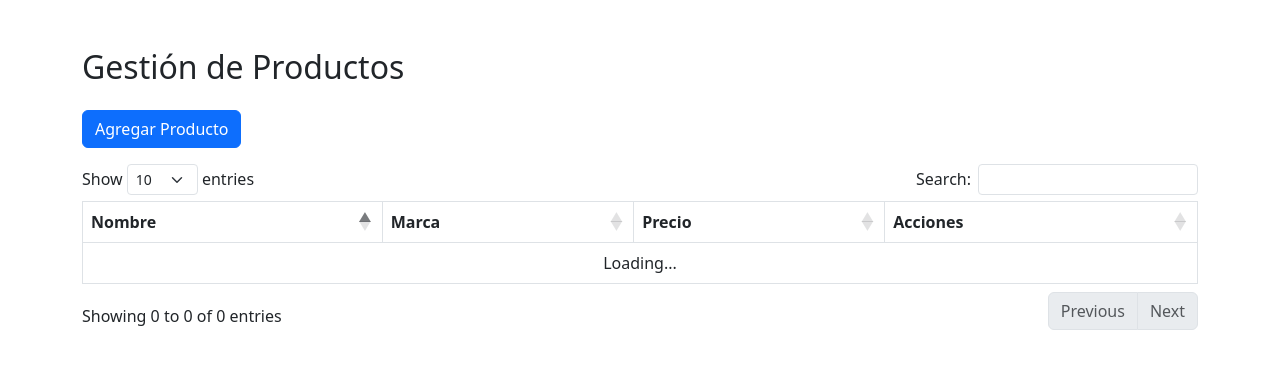
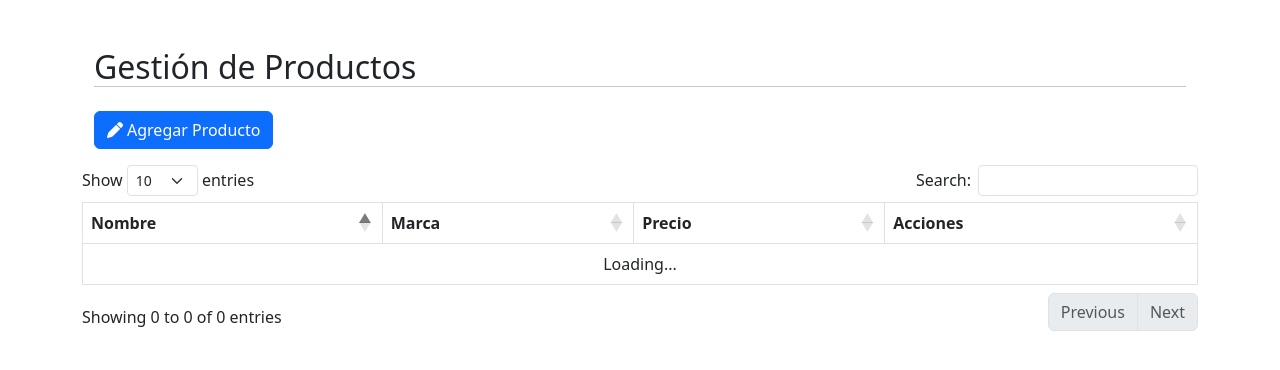
Before and after one commit to Owncreed93/codigniter4-dockerized, a CodeIgniter 4 app: the page made by project/app/Views/products/index.php in a window 1280 px wide. Shown: the top 370 px of the page. Run offline with PHP 8.4 and a stand-in for CodeIgniter, Linux system fonts and the light colour scheme; the template is opened without the code that fills it, so the values that code supplies are empty; some libraries are stand-ins or nearby versions.

Commit message:
Added icons and minor styling improvements

```diff
--- a/project/app/Views/products/index.php
+++ b/project/app/Views/products/index.php
@@ -10,13 +10,21 @@
 
     <!-- DataTables CSS -->
     <link rel="stylesheet" href="https://cdn.datatables.net/1.13.6/css/dataTables.bootstrap5.min.css">
+
+    <!-- Fontawesome -->
+    <link rel="stylesheet" href="https://cdnjs.cloudflare.com/ajax/libs/font-awesome/6.4.2/css/all.min.css">
 </head>
 <body class="container mt-5">
 
-    <h2 class="mb-4">Gestión de Productos</h2>
+    <div class="container">
+        <h2 class="mb-4 border-bottom border-secondary-subtle">Gestión de Productos</h2>
 
-    <!-- Botón para abrir el modal de agregar producto -->
-    <button class="btn btn-primary mb-3" data-bs-toggle="modal" data-bs-target="#productModal">Agregar Producto</button>
+        <!-- Botón para abrir el modal de agregar producto -->
+        <button class="btn btn-primary mb-3" data-bs-toggle="modal" data-bs-target="#productModal">
+            <i class="fa-solid fa-pen me-1"></i>Agregar Producto
+        </button>
+    </div>
+
 
     <!-- Tabla con DataTables -->
     <table id="productTable" class="table table-bordered">
```
Also changed, not shown: project/public/assets/js/products.js.
